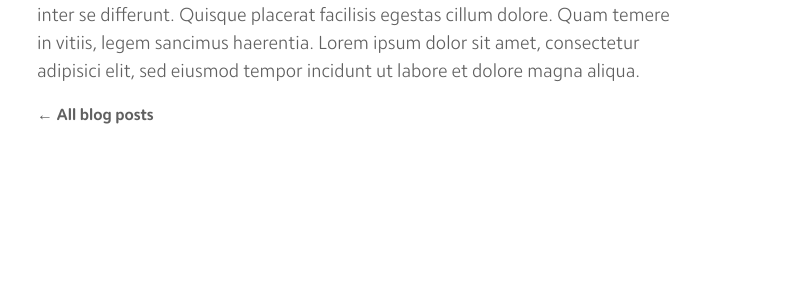
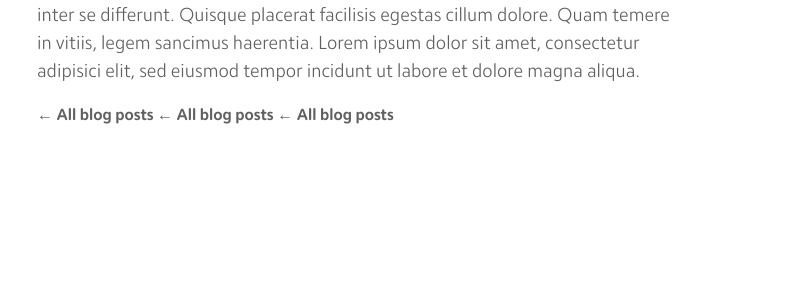
Before and after one commit to MrAnnix/MrAnnix.github.io, a Jekyll site: the page built from _posts/2013-08-13-the-10-golden-rules-of-clean-simple-design.md, in a window 1280 px wide. Shown: the part 1975-2273 px from the top of the page, without its empty margins (203-1015 px from the left). Built offline with Jekyll 4.4.1, drawn with Linux system fonts in a browser that asks for light colours.

Commit message:
Update post.html

```diff
--- a/_layouts/post.html
+++ b/_layouts/post.html
@@ -22,5 +22,9 @@
             {{ content }}
         </div>
     </div>
-    <a href="{{ site.baseurl }}/blog" class="back">← All blog posts</a>
+    <div class="blog-navigation">
+        <a href="{{ site.baseurl }}/blog" class="back">← All blog posts</a>
+        <a href="{{ site.baseurl }}/blog" class="back">← All blog posts</a>
+        <a href="{{ site.baseurl }}/blog" class="back">← All blog posts</a>
+    </div>
 </article>
```
